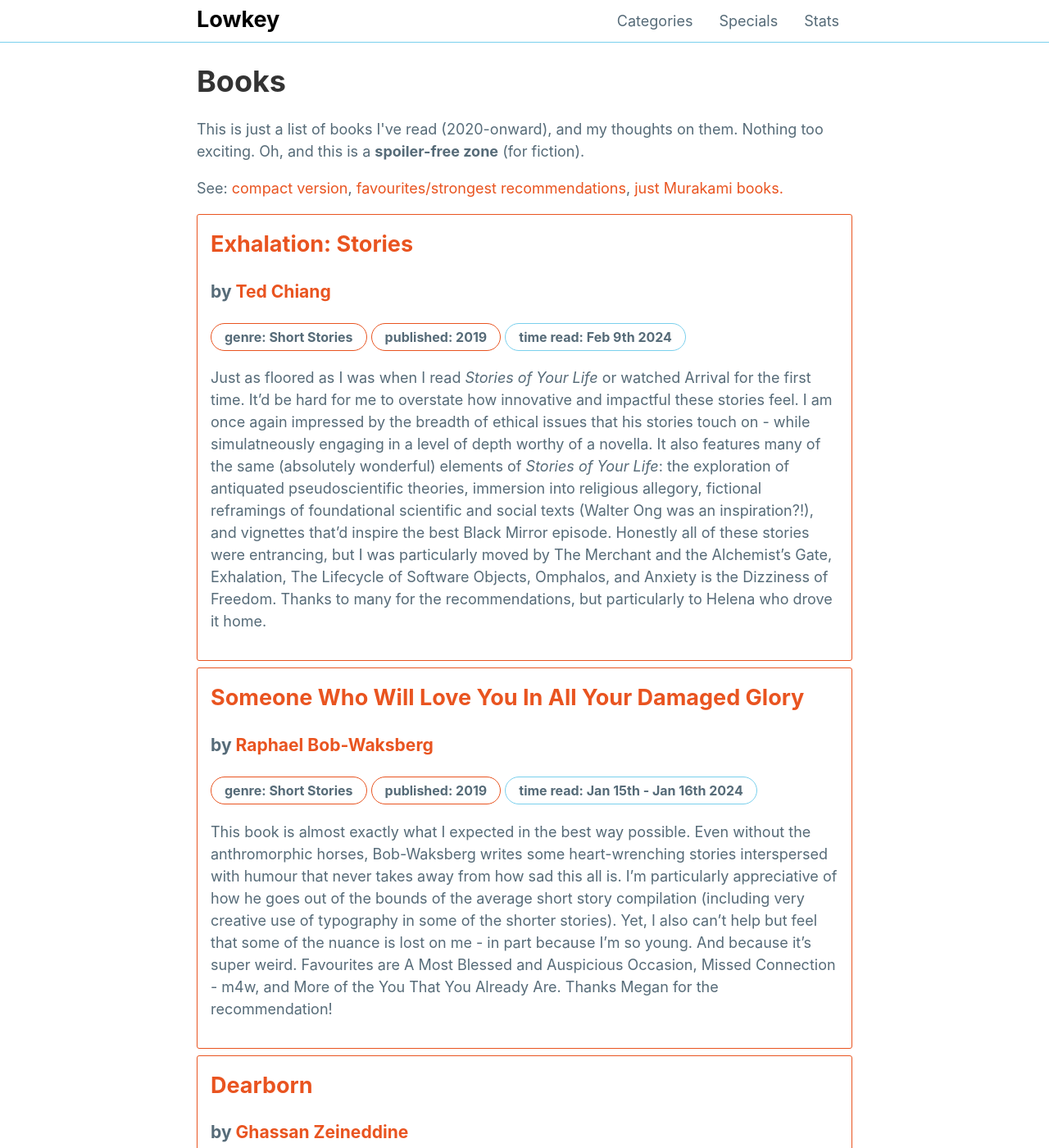
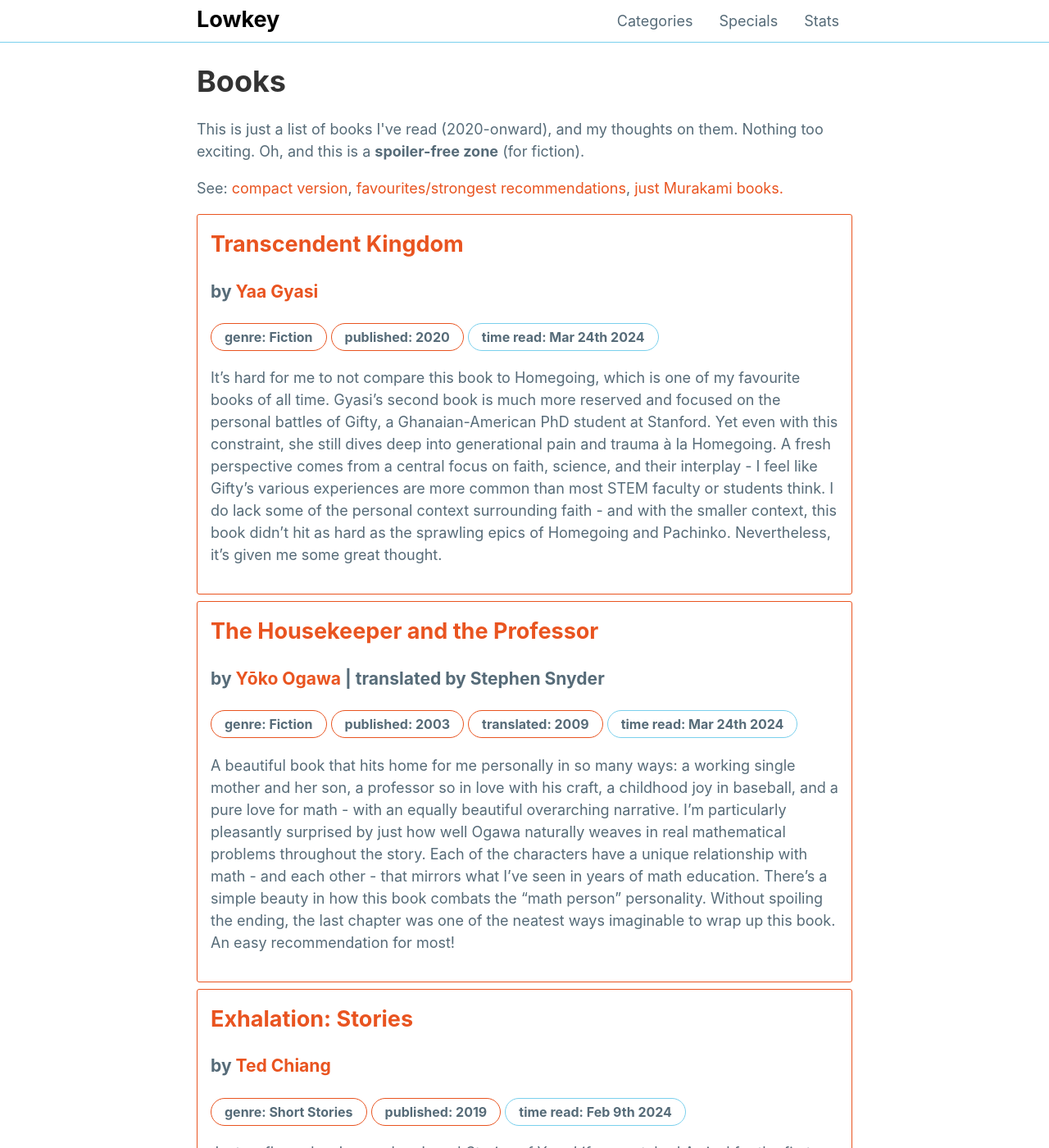
Before and after one commit to mattxwang/lowkey, a Jekyll site: the page built from stats/books.html, in a window 1280 px wide and 1400 px high. Shown: the whole window at 82% size. Built offline with Jekyll 4.4.1, drawn with Linux system fonts in a browser that asks for light colours.

Commit message:
Updates!

```diff
--- a/_data/books.yml
+++ b/_data/books.yml
@@ -1111,3 +1111,22 @@ exhalation:
   strong: true
   thoughts: >
     Just as floored as I was when I read *Stories of Your Life* or watched Arrival for the first time. It'd be hard for me to overstate how innovative and impactful these stories feel. I am once again impressed by the breadth of ethical issues that his stories touch on - while simulatneously engaging in a level of depth worthy of a novella. It also features many of the same (absolutely wonderful) elements of *Stories of Your Life*: the exploration of antiquated pseudoscientific theories, immersion into religious allegory, fictional reframings of foundational scientific and social texts (Walter Ong was an inspiration?!), and vignettes that'd inspire the best Black Mirror episode. Honestly all of these stories were entrancing, but I was particularly moved by The Merchant and the Alchemist's Gate, Exhalation, The Lifecycle of Software Objects, Omphalos, and Anxiety is the Dizziness of Freedom. Thanks to many for the recommendations, but particularly to Helena who drove it home.
+thehousekeeperandprofessor:
+  title: "The Housekeeper and the Professor"
+  author: Yōko Ogawa
+  translator: Stephen Snyder
+  genre: Fiction
+  year_published: 2003
+  year_translated: 2009
+  time_read: Mar 24th 2024
+  strong: true
+  thoughts: >
+    A beautiful book that hits home for me personally in so many ways: a working single mother and her son, a professor so in love with his craft, a childhood joy in baseball, and a pure love for math - with an equally beautiful overarching narrative. I'm particularly pleasantly surprised by just how well Ogawa naturally weaves in real mathematical problems throughout the story. Each of the characters have a unique relationship with math - and each other - that mirrors what I've seen in years of math education. There's a simple beauty in how this book combats the "math person" personality. Without spoiling the ending, the last chapter was one of the neatest ways imaginable to wrap up this book. An easy recommendation for most!
+transcendentkingdom:
+  title: "Transcendent Kingdom"
+  author: Yaa Gyasi
+  genre: Fiction
+  year_published: 2020
+  time_read: Mar 24th 2024
+  thoughts: >
+    It's hard for me to not compare this book to Homegoing, which is one of my favourite books of all time. Gyasi's second book is much more reserved and focused on the personal battles of Gifty, a Ghanaian-American PhD student at Stanford. Yet even with this constraint, she still dives deep into generational pain and trauma à la Homegoing. A fresh perspective comes from a central focus on faith, science, and their interplay - I feel like Gifty's various experiences are more common than most STEM faculty or students think. I do lack some of the personal context surrounding faith - and with the smaller context, this book didn't hit as hard as the sprawling epics of Homegoing and Pachinko. Nevertheless, it's given me some great thought.
--- a/_data/sotw.yml
+++ b/_data/sotw.yml
@@ -3007,3 +3007,35 @@ week271:
   genre: "electropop"
   year: 2024
   blurb: It's Charli, baby...
+week272:
+  week: "Week 272: March 8th - March 14th"
+  title: "Goddess"
+  artists:
+  - "Laufey"
+  album: "Goddess"
+  album_art: "goddess.png"
+  genre: "jazz pop"
+  year: 2024
+  blurb: You already know...
+week273:
+  week: "Week 273: March 15th - March 21st"
+  title: "violet"
+  artists:
+  - "Marianne Ross"
+  album: "violet"
+  album_art: "violet.jpg"
+  genre: "indie pop"
+  year: 2023
+  blurb: This is very Mitski/boygenius/beabadoobee/Laufey-core... I've been played...
+week274:
+  week: "Week 274: March 22nd - March 28th"
+  title: "Like That"
+  artists:
+  - "Future"
+  - "Metro Boomin"
+  - "Kendrick Lamar"
+  album: "WE DON'T TRUST YOU"
+  album_art: "we-dont-trust-you.jpg"
+  genre: "rap"
+  year: 2024
+  blurb: How could I avoid this? Kendrick is hungry - there is no big three. Metro brings a surprising flip on a generally overplayed sample.
```
Also changed, not shown: img/albums/goddess.png (added), img/albums/violet.jpg (added), img/albums/we-dont-trust-you.jpg (added).
